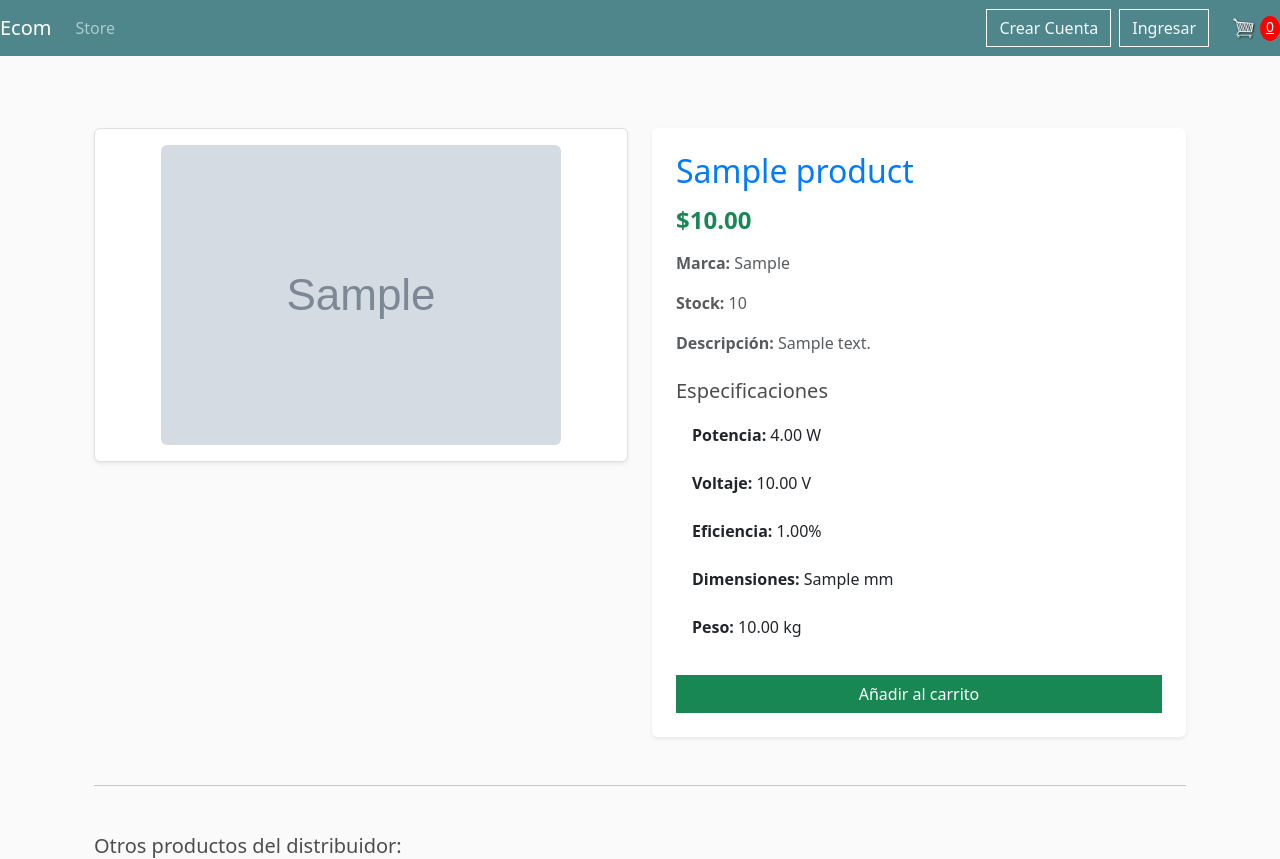
After one commit to OliverVlz/e-comerce, a Django app: page /product/1/ in a window 1280 px wide. The commit adds this page. Run offline with Django 5.2, Linux system fonts and the light colour scheme; tables that the repository leaves empty hold one stand-in row (values such as "Sample post"); grey boxes marked "Sample" are stand-in pictures; parts of the project's set-up code (start-up, migrations or seed data) failed here and were passed over; some libraries are stand-ins or nearby versions.

Commit message:
profile and product detail

```diff
--- a/ecommerce/store/templates/store/main.html
+++ b/ecommerce/store/templates/store/main.html
@@ -33,7 +33,12 @@
                 </a>
                 <ul class="dropdown-menu dropdown-menu-end" aria-labelledby="profileDropdown">
                   <li><a class="dropdown-item" href="{% url 'profile' %}">Ver Perfil</a></li>
-                  <li><hr class="dropdown-divider"></li>
+                  <!-- Verificar si el usuario no es un cliente (user_type != 1) -->
+                  {% if user.user_type != 1 %}
+                    <li><a class="dropdown-item" href="{% url 'distributor-products' %}">Mis Productos</a></li>
+                    <li><a class="dropdown-item" href="{% url 'add-product' %}">Agregar Producto</a></li>
+                    <li><hr class="dropdown-divider"></li>
+                  {% endif %}
                   <li><a class="dropdown-item text-danger" href="{% url 'logout' %}">Salir</a></li>
                 </ul>
               </div>
--- /dev/null
+++ b/ecommerce/store/templates/store/product-detail.html
@@ -0,0 +1,104 @@
+{% extends 'store/main.html' %}
+{% load static %}
+{% block content %}
+<div class="container mt-5">
+    <div class="row g-4">
+        <!-- Imagen del producto -->
+        <div class="col-md-6 text-center">
+            <div class="product-image-wrapper p-3 shadow-sm rounded bg-white">
+                <img src="{% if product.image %}{{ product.image.url }}{% else %}{% static 'images/placeholder.png' %}{% endif %}" class="img-fluid rounded" alt="{{ product.name }}">
+            </div>
+        </div>
+        <!-- Detalles del producto -->
+        <div class="col-md-6">
+            <div class="product-details-wrapper p-4 bg-white shadow-sm rounded">
+                <h2 class="mb-3">{{ product.name }}</h2>
+                <h4 class="text-success mb-3"><strong>${{ product.price }}</strong></h4>
+                <p class="text-muted"><strong>Marca:</strong> {{ product.brand }}</p>
+                <p class="text-muted"><strong>Stock:</strong> {{ product.stock }}</p>
+                <p class="text-muted"><strong>Descripción:</strong> {{ product.description }}</p>
+                <h5 class="mt-4">Especificaciones</h5>
+                <ul class="list-group mb-4">
+                    <li class="list-group-item"><strong>Potencia:</strong> {{ product.power_rating }} W</li>
+                    <li class="list-group-item"><strong>Voltaje:</strong> {{ product.voltage }} V</li>
+                    <li class="list-group-item"><strong>Eficiencia:</strong> {{ product.efficiency }}%</li>
+                    <li class="list-group-item"><strong>Dimensiones:</strong> {{ product.dimensions }} mm</li>
+                    <li class="list-group-item"><strong>Peso:</strong> {{ product.weight }} kg</li>
+                </ul>
+                <a href="{% url 'add_to_cart' product.id %}" class="btn btn-success w-100">Añadir al carrito</a>
+            </div>
+        </div>
+    </div>
+
+    <hr class="my-5">
+
+    <div class="row">
+        <div class="col-md-12">
+            <h5>Otros productos del distribuidor:</h5>
+            <div class="row g-4">
+                {% for other_product in product.distributor.products.all %}
+                    {% if other_product.id != product.id %}
+                        <div class="col-md-3">
+                            <div class="card h-100 shadow-sm">
+                                <img src="{% if other_product.image %}{{ other_product.image.url }}{% else %}{% static 'images/placeholder.png' %}{% endif %}" class="card-img-top" alt="{{ other_product.name }}" style="height: 180px; object-fit: cover;">
+                                <div class="card-body d-flex flex-column">
+                                    <h5 class="card-title">{{ other_product.name }}</h5>
+                                    <p class="card-text text-success"><strong>${{ other_product.price }}</strong></p>
+                                    <a href="{% url 'product_detail' other_product.id %}" class="btn btn-primary mt-auto">Ver detalles</a>
+                                </div>
+                            </div>
+                        </div>
+                    {% endif %}
+                {% endfor %}
+            </div>
+        </div>
+    </div>
+</div>
+
+<style>
+    /* Wrapper para la imagen del producto */
+    .product-image-wrapper {
+        border: 1px solid #e0e0e0;
+    }
+
+    /* Detalles del producto */
+    .product-details-wrapper {
+        font-size: 1rem;
+        color: #333;
+    }
+
+    /* Título del producto */
+    .product-details-wrapper h2 {
+        color: #007bff;
+    }
+
+    /* Precio */
+    .product-details-wrapper h4 {
+        color: #28a745;
+    }
+
+    /* Lista de especificaciones */
+    .list-group-item {
+        border: none;
+        padding: 0.75rem 1rem;
+    }
+
+    /* Imagen de otros productos */
+    .card-img-top {
+        height: 180px;
+        object-fit: cover;
+    }
+
+    /* Efecto hover para tarjetas de productos */
+    .card:hover {
+        transform: scale(1.02);
+        transition: transform 0.2s;
+    }
+
+    /* Sombra para la tarjeta */
+    .card {
+        border: none;
+        box-shadow: 0 4px 8px rgba(0, 0, 0, 0.1);
+    }
+</style>
+{% endblock %}
--- a/ecommerce/store/urls.py
+++ b/ecommerce/store/urls.py
@@ -9,8 +9,12 @@ urlpatterns = [
     path('signup/', views.signup, name='signup'),
     path('login/', LoginView.as_view(template_name='store/login.html'), name='login'),  # URL para login usando LoginView
     path('profile/', views.profile, name='profile'),
+    path('distributor-profile/', views.distributor_profile, name='distributor_profile'),
     path('logout/', views.logout_view, name='logout'),
     path('add-to-cart/<int:product_id>/', views.add_to_cart, name='add_to_cart'),
     path('decrease-quantity/<int:item_id>/', views.decrease_quantity, name='decrease_quantity'),
     path('remove-from-cart/<int:item_id>/', views.remove_from_cart, name='remove_from_cart'),
+    path('product/<int:product_id>/', views.product_detail, name='product_detail'),
+    path('add-product/', views.add_product, name='add-product'),
+    path('distributor-products/', views.distributor_products, name='distributor-products'),
 ]
--- a/ecommerce/store/views.py
+++ b/ecommerce/store/views.py
@@ -1,6 +1,6 @@
 from django.shortcuts import redirect, render, get_object_or_404
 from .models import *
-from .forms import UserSignupForm, UserLoginForm
+from .forms import UserSignupForm, UserLoginForm, ProductForm
 from django.contrib.auth import login
 from django.contrib.auth.views import LoginView
 from django.contrib.auth.decorators import login_required
@@ -37,10 +37,31 @@ class CustomLoginView(LoginView):
     form_class = UserLoginForm
     template_name = 'store/login.html'
 
+def product_detail(request, product_id):
+    product = get_object_or_404(Product, id=product_id)  # O puedes usar slug, como prefieras
+    context = {
+        'product': product,
+    }
+    return render(request, 'store/product-detail.html', context)
+
 @login_required
 def profile(request):
-    return render(request, 'store/profile.html')
+    # Lógica para distinguir entre tipos de usuarios
+    if request.user.user_type == 2:
+        # Es un distribuidor
+        return redirect('distributor_profile')
+    else:
+        # Es un cliente o administrador
+        return render(request, 'store/user-profile.html', {'user': request.user})
 
+@login_required
+def distributor_profile(request):
+    if request.user.user_type != 2:
+        # Redirige si no es distribuidor
+        return redirect('profile')
+    return render(request, 'store/distributor-profile.html', {'user': request.user})
+
+@login_required
 def logout_view(request):
     logout(request)
     return redirect('store')
@@ -108,3 +129,25 @@ def decrease_quantity(request, item_id):
         order_item.delete()
 
     return redirect('cart')
+
+def add_product(request):
+    if request.user.user_type != 2:  # Verificar que el usuario sea distribuidor
+        return redirect('store')  # Redirigir si no es distribuidor
+
+    if request.method == 'POST':
+        form = ProductForm(request.POST, request.FILES)
+        if form.is_valid():
+            product = form.save(commit=False)
+            product.distributor = request.user.distributor_profile
+            product.save()
+            return redirect('distributor-products')  # Verifica que el nombre de la URL sea correcto
+    else:
+        form = ProductForm()
+    return render(request, 'store/add-product.html', {'form': form})  # Verifica que el nombre de la plantilla sea correcto
+
+def distributor_products(request):
+    if request.user.user_type != 2:  # Verificar que el usuario sea distribuidor
+        return redirect('store')  # Redirigir si no es distribuidor
+
+    products = Product.objects.filter(distributor=request.user.distributor_profile)
+    return render(request, 'store/distributor-products.html', {'products': products})
```
Also changed, not shown: ecommerce/store/forms.py (+12 -1 lines), ecommerce/store/templates/store/add-product.html (added, +14 -0 lines), ecommerce/store/templates/store/distributor-products.html (added, +27 -0 lines), ecommerce/store/templates/store/distributor-profile.html (added, +18 -0 lines), ecommerce/store/templates/store/store.html (+69 -8 lines), ecommerce/store/templates/store/user-profile.html (added, +13 -0 lines), ecommerce/media/products/Bateria-Solar.png (added), ecommerce/store/templates/store/profile.html (deleted).
